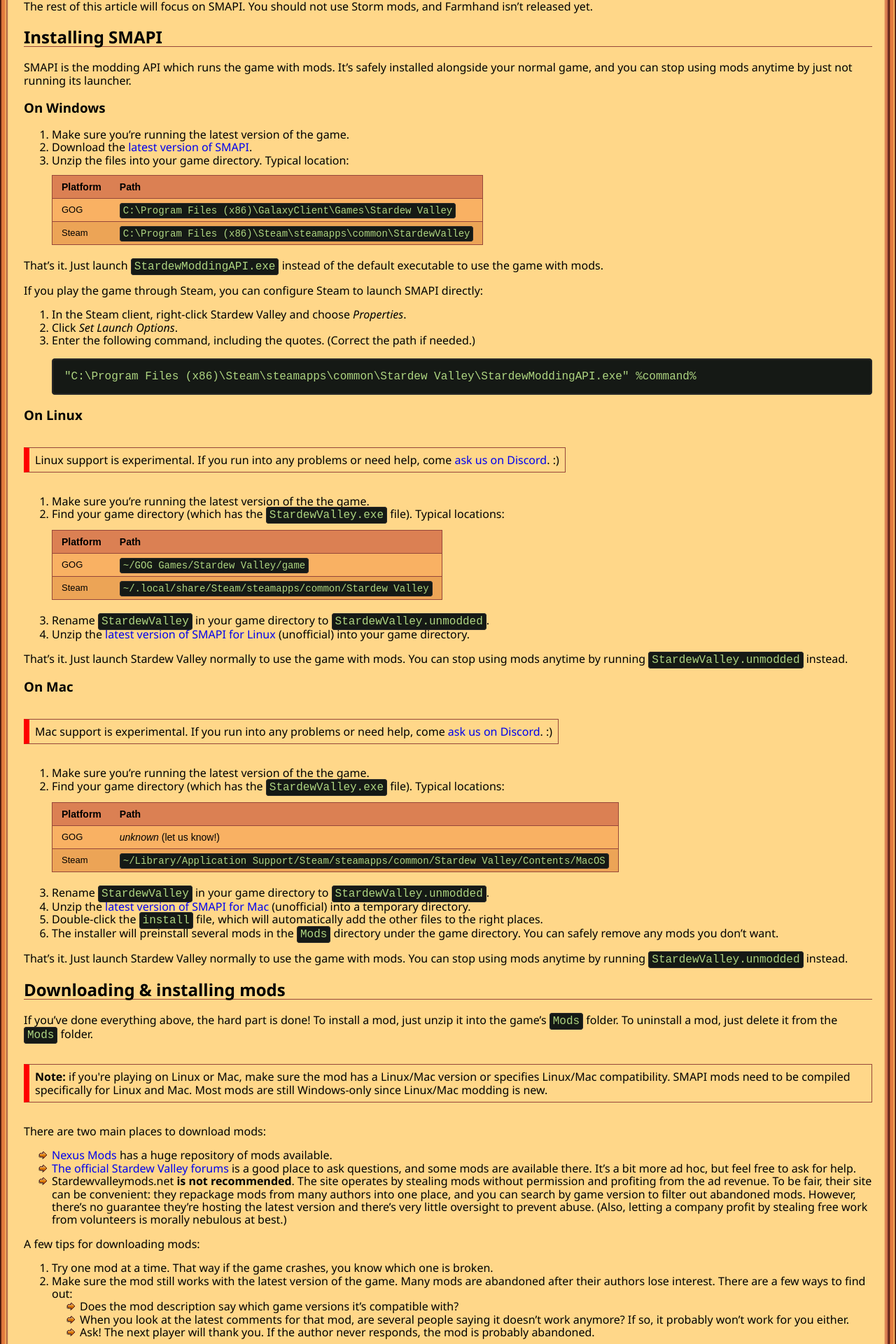
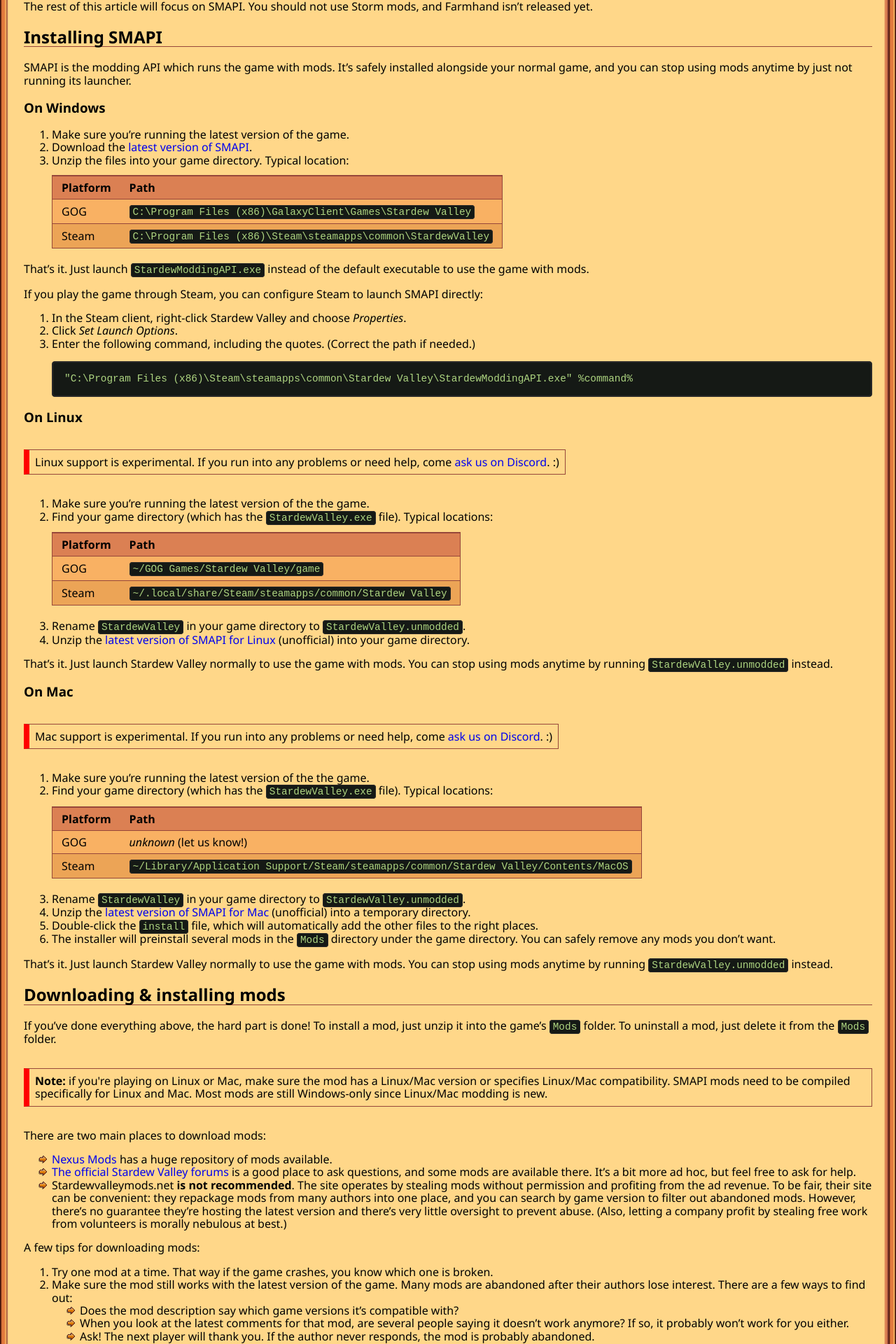
Before and after one commit to Pathoschild/canimod.github.io, a Jekyll site: the page built from guides/using-mods.md, in a window 1280 px wide. Shown: the part 1128-3048 px from the top of the page at 70% size. Built offline with Jekyll 4.4.1, drawn with Linux system fonts in a browser that asks for light colours; nearby versions of some CDN libraries.

Commit message:
tweak new table and code styles for legibility and simplicity

```diff
--- a/css/main.css
+++ b/css/main.css
@@ -103,51 +103,6 @@
     margin: 0;
 }
 
-/**********
-** Table **
-**********/
-table {
-  font-family: arial;
-  max-width: 100%;
-  background-color: transparent;
-  margin: 12px 0;
-  border-spacing: 0;
-  border-collapse: unset;
-  margin-bottom: 20px;
-  border: 1px solid #96473a;
-}
-table th,
-table td {
-  font-weight: normal;
-  font-size: 13px;
-  padding: 6px 13px;
-  line-height: 20px;
-  text-align: left;
-  vertical-align: middle;
-}
-table thead th {
-  font-size: 14px;
-  font-weight: bold;
-  background-color: #db8053;
-  vertical-align: bottom;
-}
-table tbody > tr:nth-child(even) > td,
-table tbody > tr:nth-child(even) > th {
-  border-top: 1px solid #96473a;
-  background-color: #eca456;
-}
-table tbody > tr:nth-child(odd) > td,
-table tbody > tr:nth-child(odd) > th {
-  border-top: 1px solid #96473a;
-  background-color: #f9b163;
-}
-table tbody > tr > td:not(:first-child) {
-  font-size: 14px;
-}
-/**********
-** Table **
-**********/
-
 blockquote {
     padding: 0 1em;
     color: #777;
@@ -169,18 +124,47 @@
 
 code {
     display: inline;
-    padding: 2px 4px 2px;
-    overflow-x: auto;
-    line-height: 17px;
+    padding: 1px 4px;
+    font-size: 0.9em;
     color: #aed581;
 }
 
 pre.highlight code {
     display: block;
-    padding: 15px 16px 14px;
+    padding: 15px 16px;
     overflow-x: auto;
-    line-height: 19px;
     color: #aed581;
+}
+
+/*********
+** Table
+*********/
+table {
+    margin: 12px 0;
+    border-spacing: 0;
+    margin-bottom: 20px;
+    border: 1px solid #96473a;
+}
+
+table th,
+table td {
+    padding: 6px 13px;
+    border-top: 1px solid #96473a;
+    background-color: #eca456;
+    line-height: 20px;
+    text-align: left;
+    vertical-align: middle;
+}
+
+table thead th {
+    font-weight: bold;
+    background-color: #db8053;
+    vertical-align: bottom;
+}
+
+table tbody tr:nth-child(odd) td,
+table tbody tr:nth-child(odd) th {
+    background-color: #f9b163;
 }
 
 /*********
@@ -207,8 +191,8 @@
 ** Article styles
 *********/
 p.warning {
-    display:inline-block;
-    padding:0.5em;
-    border:1px solid #96473a;
-    border-left:8px solid red;
+    display: inline-block;
+    padding: 0.5em;
+    border: 1px solid #96473a;
+    border-left: 8px solid red;
 }
```
